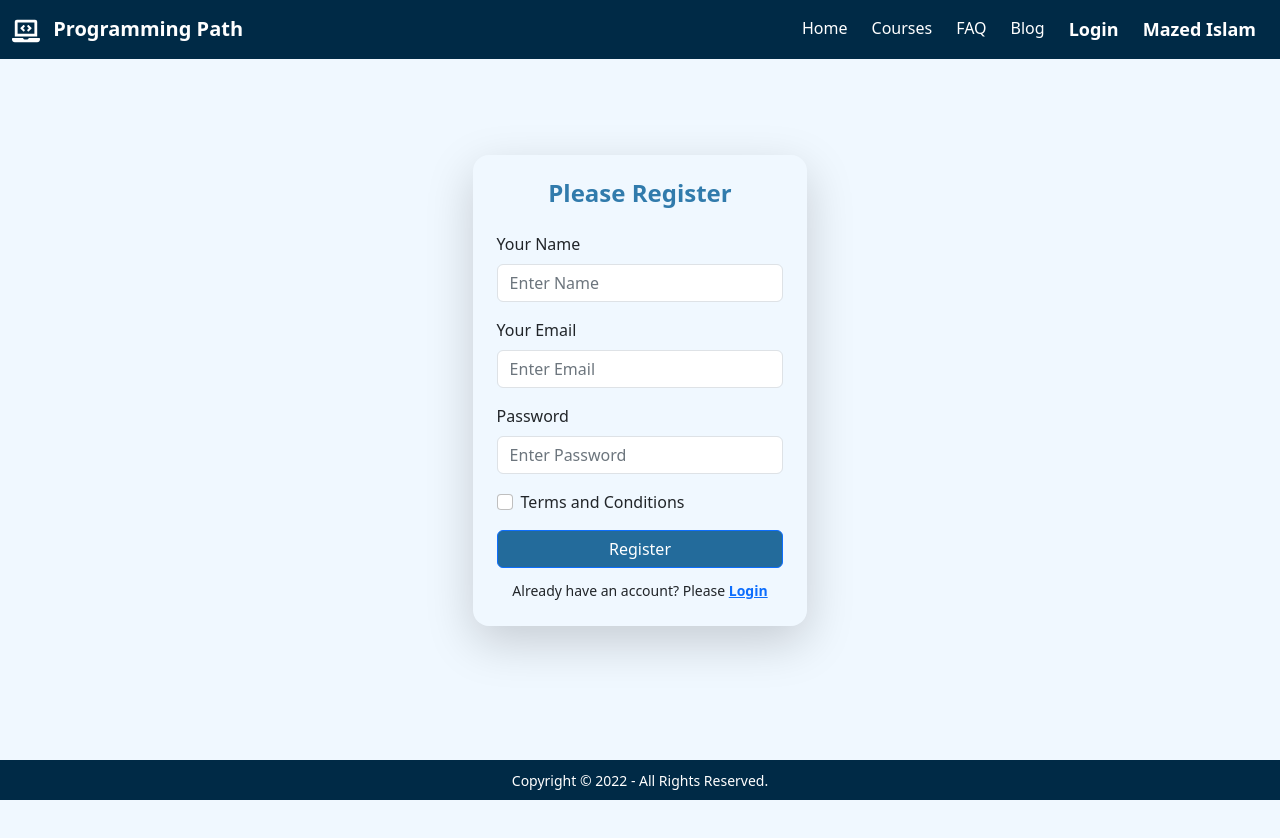
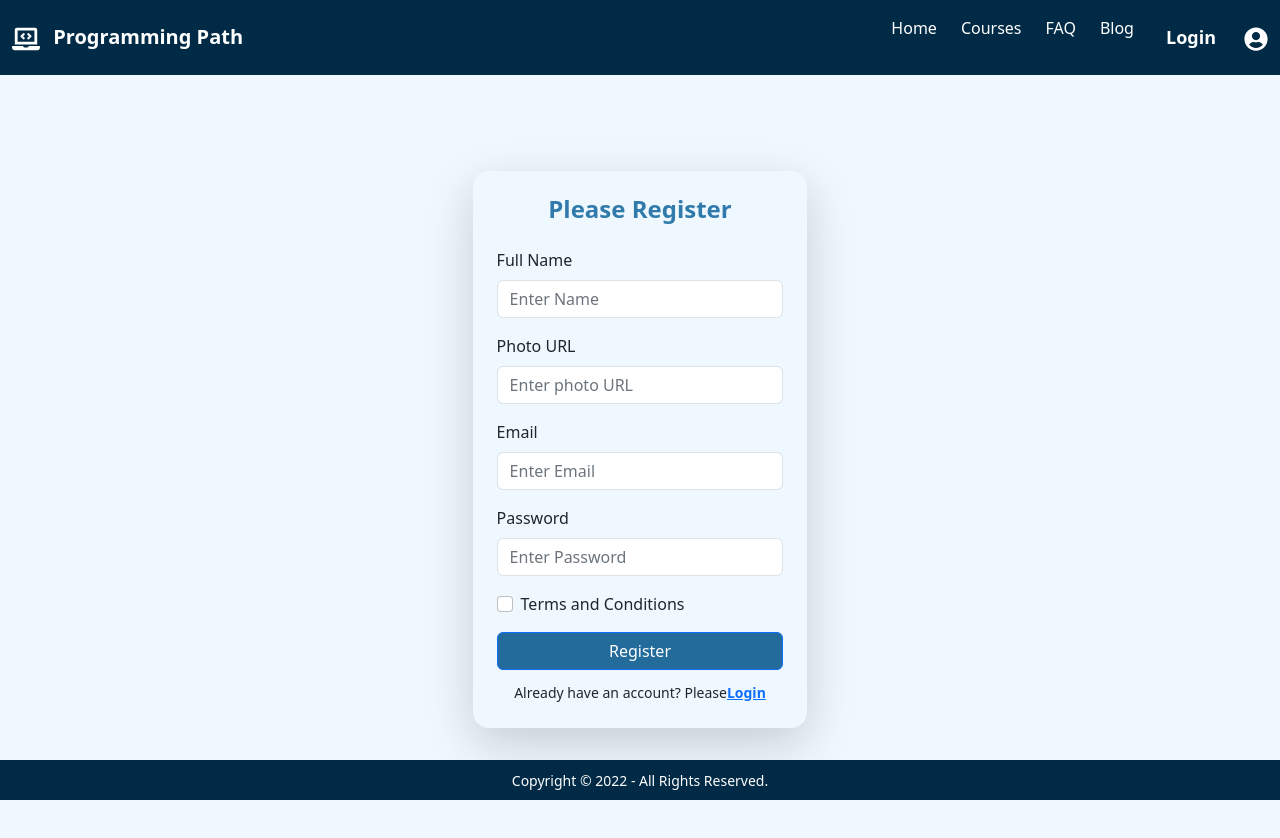
Before and after one commit to DevMazed04/programming-path-client, a React (Create React App) app: page /register in a window 1280 px wide. Shown: the top 838 px of the page. Before the commit the page ends 800 px from the top, so only its background shows below. Built offline with nearby package versions, Linux system fonts and the light colour scheme; no server answers.

Commit message:
implemented login with google

```diff
--- a/src/Pages/Login/Login.js
+++ b/src/Pages/Login/Login.js
@@ -1,44 +1,42 @@
-import Button from 'react-bootstrap/Button';
-import Form from 'react-bootstrap/Form';
-import app from '../../firebase/firebase.config';
-import { getAuth, createUserWithEmailAndPassword, sendEmailVerification, updateProfile, GoogleAuthProvider } from 'firebase/auth';
-import { useState } from 'react';
-import { Link } from 'react-router-dom';
-import './Login.css';
-import { FaGoogle, FaGithub } from 'react-icons/fa';
-import { useContext } from 'react';
-import { AuthContext } from '../../contexts/AuthProvider/AuthProvider';
-
-const auth = getAuth(app);
+import Button from "react-bootstrap/Button";
+import Form from "react-bootstrap/Form";
+import { GoogleAuthProvider } from "firebase/auth";
+import { useState } from "react";
+import { Link, useNavigate } from "react-router-dom";
+import "./Login.css";
+import { FaGoogle, FaGithub } from "react-icons/fa";
+import { useContext } from "react";
+import { AuthContext } from "../../contexts/AuthProvider/AuthProvider";
 
 const Login = () => {
-  const { providerLogin } = useContext(AuthContext);
+  const { providerLogin, logIn } = useContext(AuthContext);
+
+  const navigate = useNavigate();
 
   const googleProvider = new GoogleAuthProvider();
 
-  const [passError, setPassError] = useState('');
-  const [userSuccess, setuserSuccess] = useState(false);
+  const [error, setError] = useState("");
 
   const handleLogin = (event) => {
     event.preventDefault();
-    setuserSuccess(false);
     const form = event.target;
-    const name = form.name.value;
     const email = form.email.value;
     const password = form.password.value;
-    console.log(name, email, password);
+    console.log(email, password);
 
-    if (!/(?=.*[a-z])(?=.*[A-Z])(?=.*\d)(?=.*[!@#$%&?])/.test(password)) {
-      setPassError('Password should contain at least one lowercase, one uppercase letter, one digit and one special character!');
-      return;
-    }
-
-    if (password.length < 6) {
-      setPassError('Password should be at least 6 character long!');
-      return;
-    }
-    setPassError('');
-  }
+    logIn(email, password)
+      .then((result) => {
+        const user = result.user;
+        console.log(user);
+        form.reset();
+        setError("");
+        navigate("/");
+      })
+      .catch((error) => {
+        console.error("error", error);
+        setError(error.message);
+      });
+  };
 
   const handleGoogleSignIn = (event) => {
     event.preventDefault();
@@ -47,75 +45,84 @@ const Login = () => {
       .then((result) => {
         const user = result.user;
         console.log(user);
-        setuserSuccess(true);
-        // form.reset();
-        // verifyEmail();
-        // updateUserName(name);
       })
       .catch((error) => {
-        console.error('error', error);
-        setPassError(error.message);
-        setuserSuccess(false);
-      })
-
-  }
+        console.error("error", error);
+      });
+  };
 
   return (
-    <div className='login mx-auto shadow-lg p-4 rounded-4 mt-5'>
-      <h4 className='mb-4 text-center form-header fw-bold'>Login Here</h4>
+    <div className="login mx-auto shadow-lg p-4 rounded-4 mt-5">
+      <h4 className="mb-4 text-center form-header fw-bold">Login Here</h4>
       <Form onSubmit={handleLogin}>
-
         <Form.Group className="mb-3" controlId="formBasicEmail">
-          <Form.Label>Your Email</Form.Label>
-          <Form.Control className='border border-1' type="email" name="email" placeholder="Enter Email" required />
+          <Form.Label>Email</Form.Label>
+          <Form.Control
+            className="border border-1"
+            type="email"
+            name="email"
+            placeholder="Enter Email"
+            required
+          />
         </Form.Group>
 
         <Form.Group className="mb-3" controlId="formBasicPassword">
           <Form.Label>Password</Form.Label>
-          <Form.Control className='border border-1' type="password" name="password" placeholder="Enter Password" required />
+          <Form.Control
+            className="border border-1"
+            type="password"
+            name="password"
+            placeholder="Enter Password"
+            required
+          />
         </Form.Group>
 
-        <p className='text-danger fw-semibold'>{passError}</p>
-
-        {
-          userSuccess &&
-          <p className='text-success fw-semibold'> User Created Successfully
-          </p>
-        }
+        <p className="text-danger fw-bold">{error}</p>
 
         <div>
           <div>
-            <Button variant="primary" type="submit" className='w-100 login-btn'>
+            <Button variant="primary" type="submit" className="w-100 login-btn">
               Login
             </Button>
           </div>
 
-          <div className='d-flex justify-content-between align-items-center mt-1'>
-
-            {/* <div>
-              <b className='form-header fs-7'>Login with</b>
-            </div> */}
-
+          <div className="d-flex justify-content-between align-items-center mt-1">
             <div>
-              <Button variant="outline-secondary" type="submit" className='w-100 rounded-pill' onClick={handleGoogleSignIn}>
-                <FaGoogle className='fs-5'></FaGoogle>
-                <span className='ms-2'>Google</span>
+              <Button
+                variant="outline-secondary"
+                type="submit"
+                className="w-100 rounded-pill"
+                onClick={handleGoogleSignIn}
+              >
+                <FaGoogle className="fs-5"></FaGoogle>
+                <span className="ms-2">Google</span>
               </Button>
             </div>
 
             <div>
-              <Button variant="outline-secondary" type="submit" className='w-100 rounded-pill'>
-                <FaGithub className='fs-5'></FaGithub>
-                <span className='ms-2'>GitHub</span>
+              <Button
+                variant="outline-secondary"
+                type="submit"
+                className="w-100 rounded-pill"
+              >
+                <FaGithub className="fs-5"></FaGithub>
+                <span className="ms-2">GitHub</span>
               </Button>
             </div>
           </div>
 
-          <p className='m-0 text-center mt-3'> <small>Don't have an account? Please <Link to="/register"><b>Register</b></Link></small></p>
+          <p className="m-0 text-center mt-3">
+            <small>
+              Don't have an account? Please
+              <Link to="/register">
+                <b>Register</b>
+              </Link>
+            </small>
+          </p>
         </div>
       </Form>
     </div>
   );
-}
+};
 
 export default Login;
--- a/src/Pages/Register/Register.js
+++ b/src/Pages/Register/Register.js
@@ -1,15 +1,15 @@
-import Button from 'react-bootstrap/Button';
-import Form from 'react-bootstrap/Form';
-import app from '../../firebase/firebase.config';
-import { getAuth, createUserWithEmailAndPassword, sendEmailVerification, updateProfile } from 'firebase/auth';
-import { useState } from 'react';
-import { Link } from 'react-router-dom';
-import './Register.css';
-
-const auth = getAuth(app);
+import Button from "react-bootstrap/Button";
+import Form from "react-bootstrap/Form";
+// import { sendEmailVerification, updateProfile } from 'firebase/auth';
+import { useContext, useState } from "react";
+import { Link } from "react-router-dom";
+import "./Register.css";
+import { AuthContext } from "../../contexts/AuthProvider/AuthProvider";
 
 const Register = () => {
-   const [passError, setPassError] = useState('');
+   const { createUser } = useContext(AuthContext);
+
+   const [error, setError] = useState("");
    const [userSuccess, setuserSuccess] = useState(false);
 
    const handleRegister = (event) => {
@@ -17,95 +17,136 @@ const Register = () => {
       setuserSuccess(false);
       const form = event.target;
       const name = form.name.value;
+      const photoURL = form.photoURL.value;
       const email = form.email.value;
       const password = form.password.value;
-      console.log(name, email, password);
+      console.log(name, photoURL, email, password);
 
       if (!/(?=.*[a-z])(?=.*[A-Z])(?=.*\d)(?=.*[!@#$%&?])/.test(password)) {
-         setPassError('Password should contain at least one lowercase, one uppercase letter, one digit and one special character!');
+         setError(
+            "Password should contain at least one lowercase, one uppercase letter, one digit and one special character!"
+         );
          return;
       }
 
       if (password.length < 6) {
-         setPassError('Password should be at least 6 character long!');
+         setError("Password should be at least 6 character long!");
          return;
       }
-      setPassError('');
+      setError("");
 
-      createUserWithEmailAndPassword(auth, email, password)
+      createUser(email, password)
          .then((result) => {
             const user = result.user;
             console.log(user);
             setuserSuccess(true);
+            setError("");
             form.reset();
-            verifyEmail();
-            updateUserName(name);
+            // verifyEmail();
+            // updateUserName(name);
          })
          .catch((error) => {
-            console.error('error', error);
-            setPassError(error.message);
+            console.error("error", error);
+            setError(error.message);
             setuserSuccess(false);
-         })
-   }
+         });
+   };
 
-   const verifyEmail = () => {
-      sendEmailVerification(auth.currentUser)
-         .then(() => {
-            alert('Verification email sent. Check your email');
-         })
-   }
+   // const verifyEmail = () => {
+   //    sendEmailVerification(auth.currentUser)
+   //       .then(() => {
+   //          alert('Verification email sent. Check your email');
+   //       })
+   // }
 
-   const updateUserName = (name) => {
-      updateProfile(auth.currentUser, {
-         displayName: name
-      })
-         .then(() => {
-            console.log('Profile Updated!')
-         })
-         .catch((error) => console.error('error', error));
-   }
+   // const updateUserName = (name) => {
+   //    updateProfile(auth.currentUser, {
+   //       displayName: name
+   //    })
+   //       .then(() => {
+   //          console.log('Profile Updated!')
+   //       })
+   //       .catch((error) => console.error('error', error));
+   // }
 
    return (
-      <div className='register mx-auto shadow-lg p-4 rounded-4 mt-5 mb-5'>
-         <h4 className='mb-4 text-primar text-center fw-bold form-header'>Please Register</h4>
+      <div className="register mx-auto shadow-lg p-4 rounded-4 mt-5 mb-5">
+         <h4 className="mb-4 text-primar text-center fw-bold form-header">
+            Please Register
+         </h4>
          <Form onSubmit={handleRegister}>
             <Form.Group className="mb-3" controlId="formBasicName">
-               <Form.Label>Your Name</Form.Label>
-               <Form.Control className='border border-1' type="text" name="name" placeholder="Enter Name" required />
+               <Form.Label>Full Name</Form.Label>
+               <Form.Control
+                  className="border border-1"
+                  type="text"
+                  name="name"
+                  placeholder="Enter Name"
+                  required
+               />
+            </Form.Group>
+
+            <Form.Group className="mb-3" controlId="formBasicName">
+               <Form.Label>Photo URL</Form.Label>
+               <Form.Control
+                  className="border border-1"
+                  type="text"
+                  name="photoURL"
+                  placeholder="Enter photo URL"
+               />
             </Form.Group>
 
             <Form.Group className="mb-3" controlId="formBasicEmail">
-               <Form.Label>Your Email</Form.Label>
-               <Form.Control className='border border-1' type="email" name="email" placeholder="Enter Email" required />
+               <Form.Label>Email</Form.Label>
+               <Form.Control
+                  className="border border-1"
+                  type="email"
+                  name="email"
+                  placeholder="Enter Email"
+                  required
+               />
             </Form.Group>
 
             <Form.Group className="mb-3" controlId="formBasicPassword">
                <Form.Label>Password</Form.Label>
-               <Form.Control className='border border-1' type="password" name="password" placeholder="Enter Password" required />
+               <Form.Control
+                  className="border border-1"
+                  type="password"
+                  name="password"
+                  placeholder="Enter Password"
+                  required
+               />
             </Form.Group>
 
-            <p className='text-danger fw-semibold'>{passError}</p>
+            <p className="text-danger fw-bold">{error}</p>
 
-            {
-               userSuccess &&
-               <p className='text-success fw-semibold'> User Created Successfully
+            {userSuccess && (
+               <p className="text-success fw-semibold">
+                  User Created Successfully...
                </p>
-            }
+            )}
 
             <Form.Group className="mb-3" controlId="formBasicCheckbox">
                <Form.Check type="checkbox" label="Terms and Conditions" required />
             </Form.Group>
             <div>
                <div>
-                  <Button variant="primary" type="submit" className='reg-btn w-100'>
+                  <Button variant="primary" type="submit" className="reg-btn w-100">
                      Register
                   </Button>
                </div>
-               <p className='m-0 text-center'> <small>Already have an account? Please <Link to="/login"><b>Login</b></Link></small></p>
+               <p className="m-0 text-center">
+                  <small>
+                     Already have an account? Please
+                     <Link to="/login">
+                        <b>Login</b>
+                     </Link>
+                  </small>
+               </p>
             </div>
          </Form>
       </div>
    );
-}
+};
 
 export default Register;
--- a/src/Pages/Shared/Header/Header.js
+++ b/src/Pages/Shared/Header/Header.js
@@ -1,12 +1,18 @@
 import React from 'react';
 import { Link } from 'react-router-dom';
 import './Header.css';
-import { FaLaptopCode } from 'react-icons/fa';
+import { FaLaptopCode, FaUserCircle } from 'react-icons/fa';
 import { useContext } from 'react';
 import { AuthContext } from '../../../contexts/AuthProvider/AuthProvider';
 
 const Header = () => {
-  const { user } = useContext(AuthContext);
+  const { user, logOut } = useContext(AuthContext);
+
+  const handleLogout = () => {
+    logOut()
+      .then(() => { })
+      .catch((error) => console.error(error))
+  }
 
   return (
     <nav className="navbar navbar-expand-lg nav-bg navbar-dark mb-5 sticky-top">
@@ -33,19 +39,38 @@ const Header = () => {
             <li className="nav-item mx-1">
               <Link className="nav-link active" to="/blog">Blog</Link>
             </li>
-            <li className="nav-item mx-1">
+            {/* <li className="nav-item mx-1">
               <Link className="nav-link active fw-bold log-in" to="/login">Login</Link>
-            </li>
-            <li className="nav-item mx-1">
-              <Link className="nav-link active fw-bold log-in" to="/">{user?.displayName}</Link>
+            </li> */}
+            <li className="nav-item mx-1 d-flex align-items-center">
+              <Link className="nav-link active fw-bold log-in" to="/">
+                {
+                  user?.uid ?
+                    <>
+                      {/* <span>{user?.displayName}</span> */}
+                      <Link className="nav-link active fw-bold log-in" to="/login" onClick={handleLogout}>Logout
+                      </Link>
+                    </>
+                    :
+                    <>
+                      <Link className="nav-link active fw-bold log-in" to="/login">Login</Link>
+                    </>
+                }
+              </Link>
             </li>
           </ul>
-          {/* <span className="navbar-text">
+          <span className="navbar-text">
             <Link className="navbar-brand ms-2 me-0" to="/">
-              <img src="" alt="" width="30" height="28"
-                className="d-inline-block align-text-top rounded-pill" />
+              {
+                user?.photoURL ?
+                  <img
+                    src={user.photoURL} alt="" width="30" height="28"
+                    className="d-inline-block align-text-top rounded-pill" title={user?.displayName} />
+                  :
+                  <FaUserCircle className='fs-4'></FaUserCircle>
+              }
             </Link>
-          </span> */}
+          </span>
         </div>
       </div>
     </nav>
--- a/src/contexts/AuthProvider/AuthProvider.js
+++ b/src/contexts/AuthProvider/AuthProvider.js
@@ -1,5 +1,5 @@
-import { getAuth, signInWithPopup } from 'firebase/auth';
-import React from 'react';
+import { createUserWithEmailAndPassword, getAuth, onAuthStateChanged, signInWithEmailAndPassword, signInWithPopup, signOut } from 'firebase/auth';
+import React, { useEffect, useState } from 'react';
 import { createContext } from 'react';
 import app from '../../firebase/firebase.config';
 
@@ -7,13 +7,35 @@ export const AuthContext = createContext();
 const auth = getAuth(app);
 
 const AuthProvider = ({ children }) => {
-   const user = { displayName: "Mazed Islam" }
+   const [user, setUser] = useState(null);
+   const [loading, setLoading] = useState(true);
 
    const providerLogin = (provider) => {
       return signInWithPopup(auth, provider);
    }
 
-   const authInfo = { user, providerLogin }
+   const createUser = (email, password) => {
+      return createUserWithEmailAndPassword(auth, email, password);
+   }
+
+   const logIn = (email, password) => signInWithEmailAndPassword(auth, email, password);
+
+   const logOut = () => {
+      return signOut(auth)
+   }
+
+   useEffect(() => {
+      const unsubscribe = onAuthStateChanged(auth, currentUser => {
+         setUser(currentUser);
+         console.log('auth state changed:', currentUser);
+         setLoading(false);
+      })
+      return () => {
+         unsubscribe();
+      }
+   }, [])
+
+   const authInfo = { user, providerLogin, createUser, logIn, logOut }
 
    return (
       <AuthContext.Provider value={authInfo}>
```
